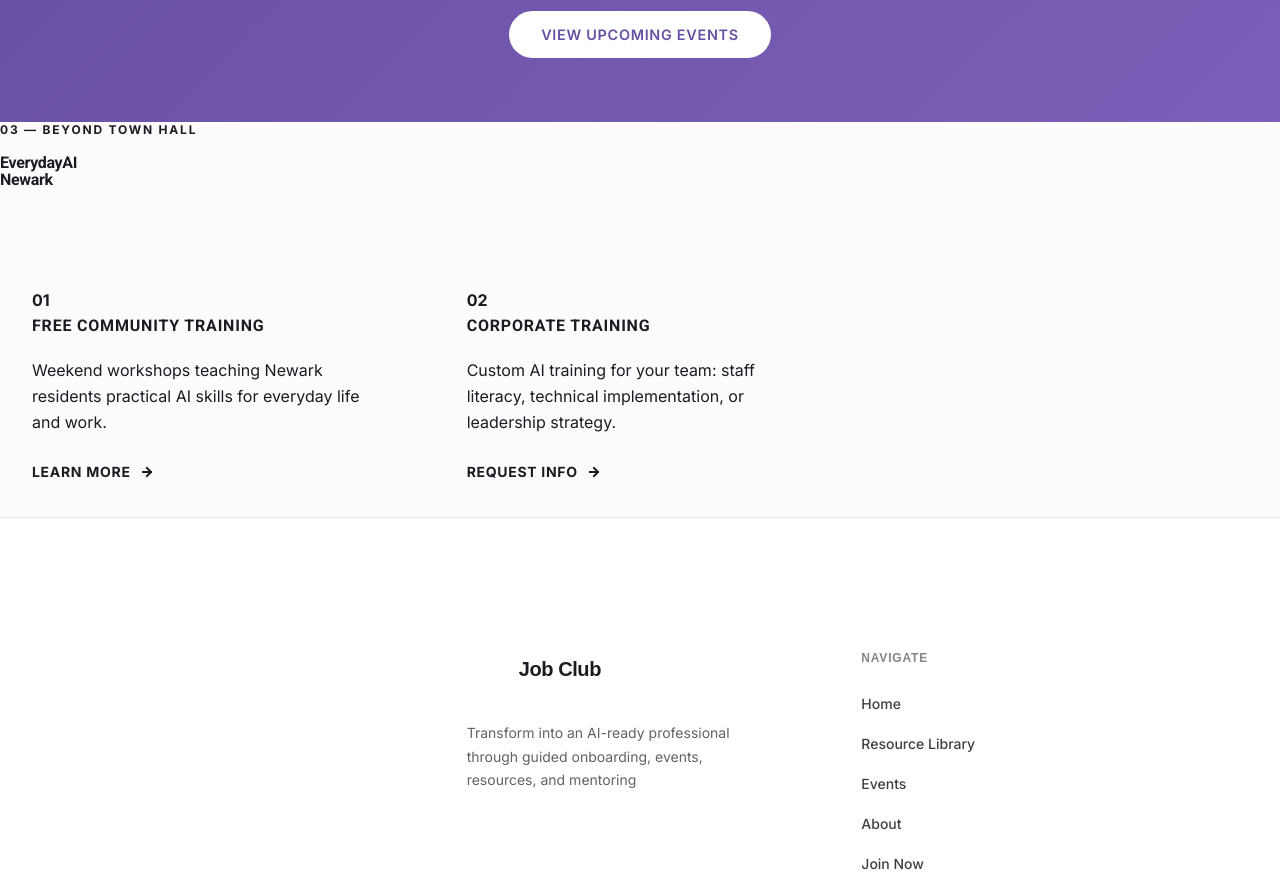
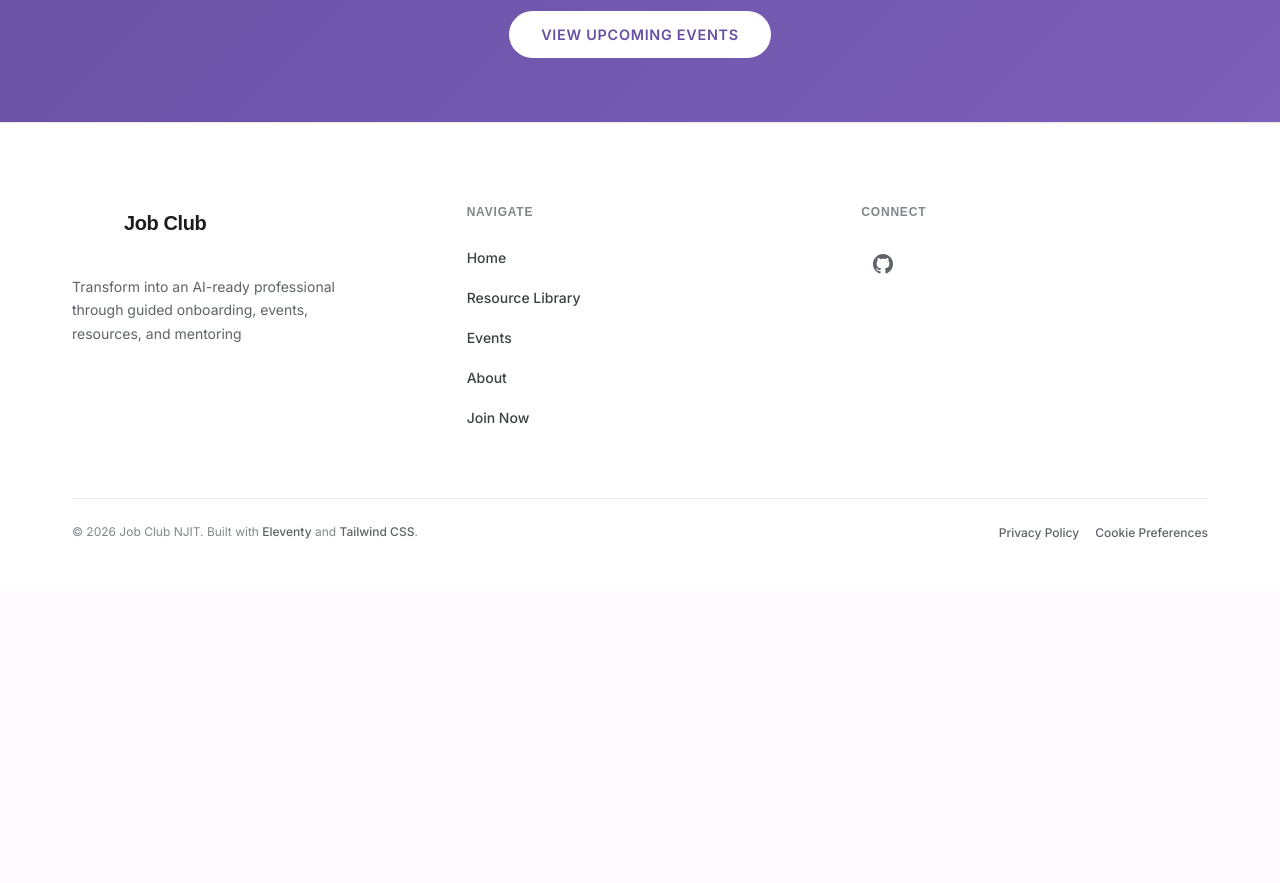
Before and after one commit to esm33/IS373_jobclub, an Eleventy site: page src/townhall.njk in a window 1280 px wide. Shown: the part 2840-3723 px from the top of the page. After the commit the page ends 3430 px from the top, so only its background shows below. Built offline with nearby package versions, Linux system fonts and the light colour scheme; Eleventy itself is replaced by a stand-in of ours; files that its build step writes are made by us from their sources; a web font is replaced by a local one; what @sanity/client would draw is missing.

Commit message:
Remove old Swiss CSS code that was preventing Material Design from rendering

```diff
--- a/src/townhall.njk
+++ b/src/townhall.njk
@@ -241,59 +241,3 @@ description: Monthly town halls, workshops, and community events connecting stud
     </a>
   </div>
 </section>
-            </li>
-          </ul>
-        </div>
-      </div>
-    </div>
-  </div>
-</section>
-
-{# Community Programs Section #}
-<section style="padding: var(--space-4xl) var(--space-lg); background-color: var(--swiss-gray-100);">
-  <div class="swiss-grid">
-    <div class="swiss-col-12" style="margin-bottom: var(--space-2xl);">
-      <p class="text-xs uppercase tracking-widest font-bold" style="color: var(--swiss-gray-600); margin-bottom: var(--space-md); letter-spacing: 0.15em;">
-        03 — Beyond Town Hall
-      </p>
-      <h2 class="font-black" style="font-size: var(--fluid-h1); letter-spacing: -0.02em; line-height: 1.1;">
-        EverydayAI<br>Newark
-      </h2>
-      <div style="width: 60px; height: 3px; background-color: var(--swiss-red); margin-top: var(--space-md);"></div>
-    </div>
-
-    <div class="swiss-col-12">
-      <div class="grid grid-cols-1 md:grid-cols-3 gap-6">
-        {# Program Card 1 #}
-        <div style="border: 2px solid var(--swiss-black); background-color: var(--swiss-white); padding: var(--space-xl);">
-          <span class="font-black" style="font-size: var(--fluid-h2); color: var(--swiss-gray-200); line-height: 1;">01</span>
-          <h3 class="font-bold uppercase tracking-wider" style="font-size: var(--fluid-h4); margin-top: var(--space-sm); margin-bottom: var(--space-sm); letter-spacing: 0.05em;">
-            Free Community Training
-          </h3>
-          <div style="width: 30px; height: 2px; background-color: var(--swiss-red); margin-bottom: var(--space-md);"></div>
-          <p class="leading-relaxed" style="color: var(--swiss-gray-700); margin-bottom: var(--space-lg);">
-            Weekend workshops teaching Newark residents practical AI skills for everyday life and work.
-          </p>
-          <a href="mailto:kwilliams@njit.edu?subject=Free Training Interest" class="inline-flex items-center gap-2 font-bold uppercase tracking-wider text-sm" style="color: var(--swiss-black);">
-            Learn More
-            <svg width="16" height="16" viewBox="0 0 16 16" fill="none" stroke="currentColor" stroke-width="2">
-              <path d="M4 8h8M8 4l4 4-4 4" stroke-linecap="square"/>
-            </svg>
-          </a>
-        </div>
-
-        {# Program Card 2 #}
-        <div style="border: 2px solid var(--swiss-black); background-color: var(--swiss-white); padding: var(--space-xl);">
-          <span class="font-black" style="font-size: var(--fluid-h2); color: var(--swiss-gray-200); line-height: 1;">02</span>
-          <h3 class="font-bold uppercase tracking-wider" style="font-size: var(--fluid-h4); margin-top: var(--space-sm); margin-bottom: var(--space-sm); letter-spacing: 0.05em;">
-            Corporate Training
-          </h3>
-          <div style="width: 30px; height: 2px; background-color: var(--swiss-red); margin-bottom: var(--space-md);"></div>
-          <p class="leading-relaxed" style="color: var(--swiss-gray-700); margin-bottom: var(--space-lg);">
-            Custom AI training for your team: staff literacy, technical implementation, or leadership strategy.
-          </p>
-          <a href="mailto:kwilliams@njit.edu?subject=Corporate Training Inquiry" class="inline-flex items-center gap-2 font-bold uppercase tracking-wider text-sm" style="color: var(--swiss-black);">
-            Request Info
-            <svg width="16" height="16" viewBox="0 0 16 16" fill="none" stroke="currentColor" stroke-width="2">
-              <path d="M4 8h8M8 4l4 4-4 4" stroke-linecap="square"/>
-            </svg>
```
